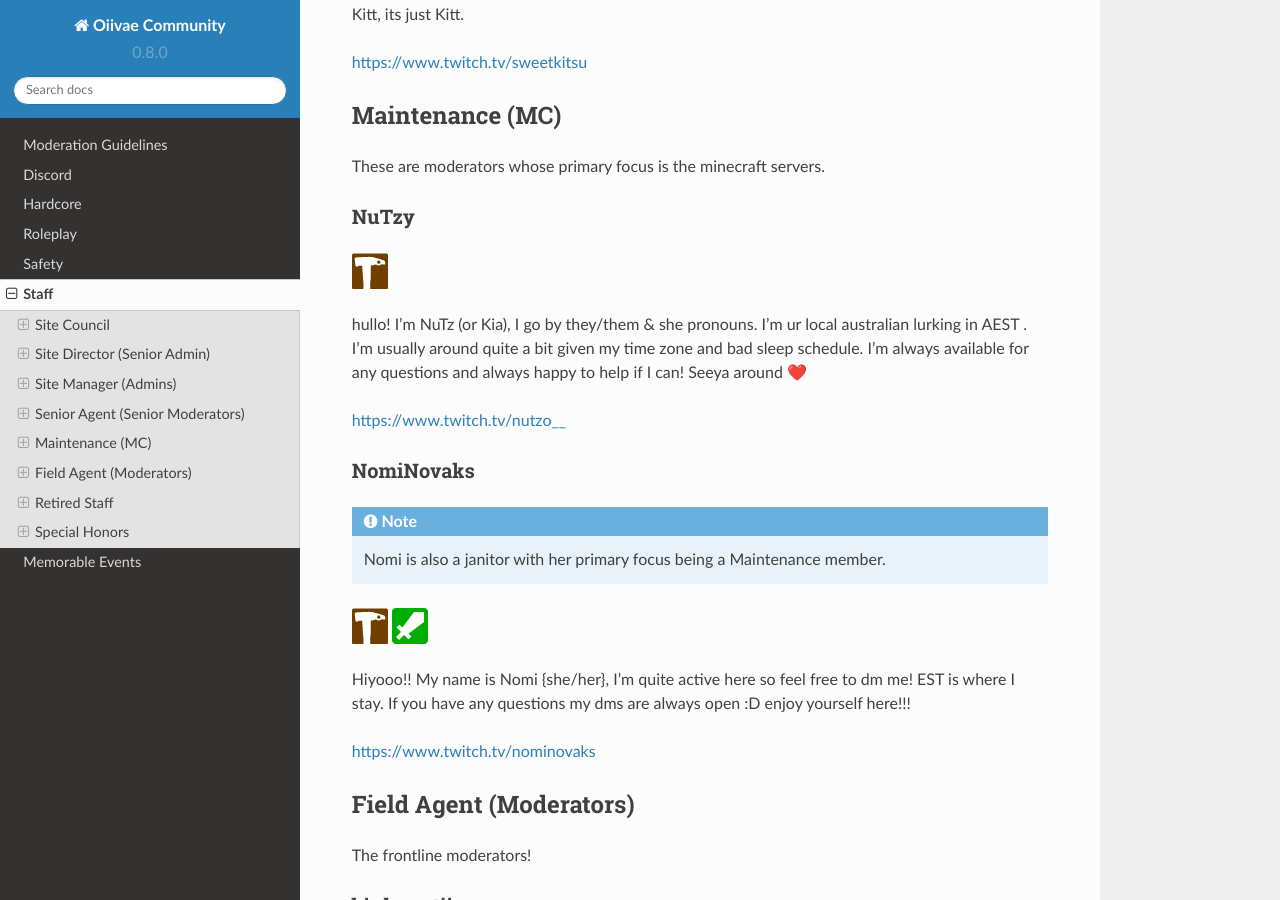
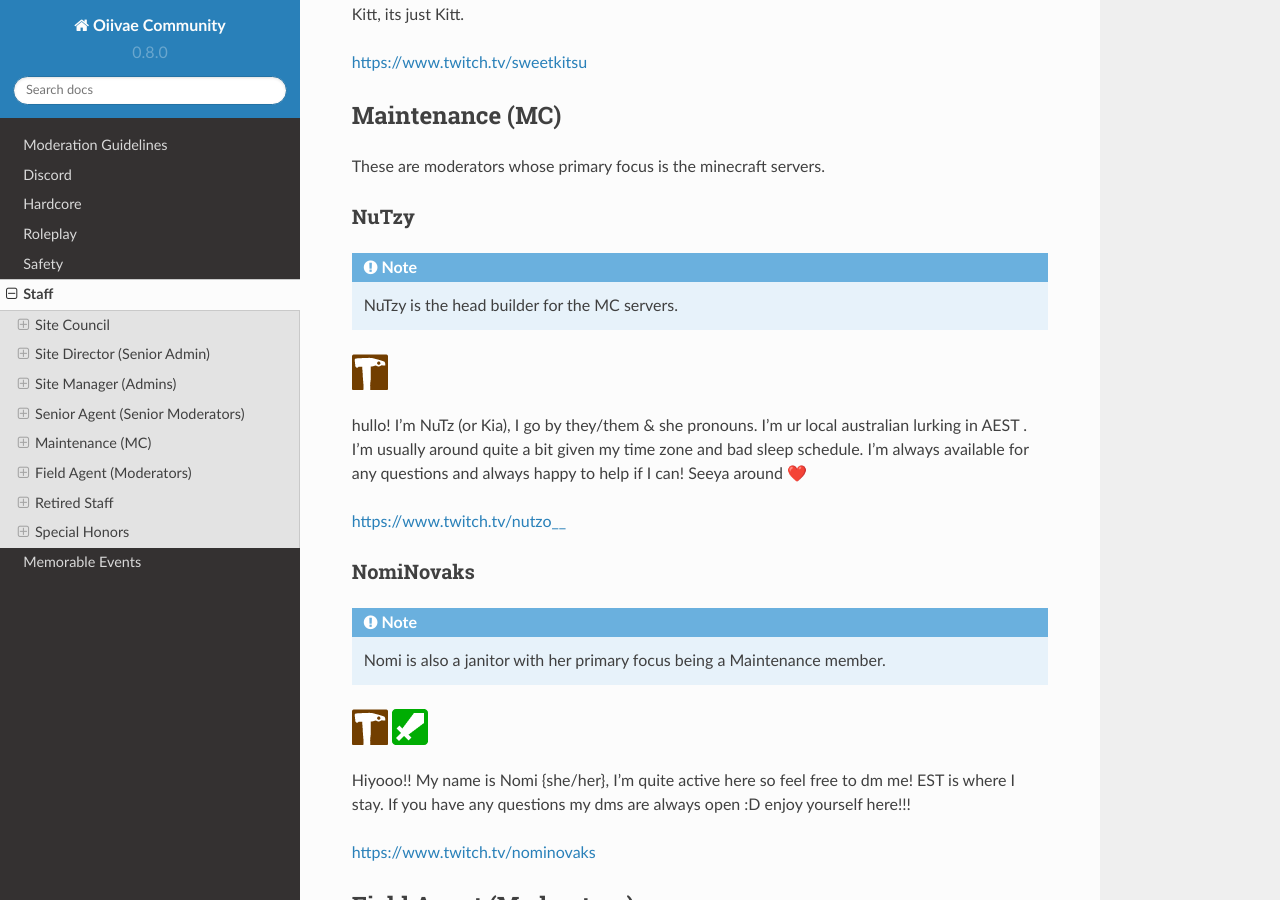
Before and after one commit to nerdyjohnny/ovidoc, a Sphinx documentation site: the page built from docs/source/staff.rst, in a window 1280 px wide and 900 px high, scrolled down 2332 px. Built offline with Sphinx 7.4.7 and the Read the Docs theme 2.0.0, drawn with Linux system fonts in a browser that asks for light colours.

Commit message:
Update staff.rst

```diff
--- a/docs/source/staff.rst
+++ b/docs/source/staff.rst
@@ -83,6 +83,9 @@ These are moderators whose primary focus is the minecraft servers.
 
 NuTzy
 ''''''
+
+.. note:: NuTzy is the head builder for the MC servers.
+
 .. image:: icons/custodian.png
 hullo! I’m NuTz (or Kia), I go by they/them & she pronouns. I’m ur local australian lurking in AEST . I’m usually around quite a bit given my time zone and bad sleep schedule. I’m always available for any questions and always happy to help if I can! Seeya around ❤️
 
```
